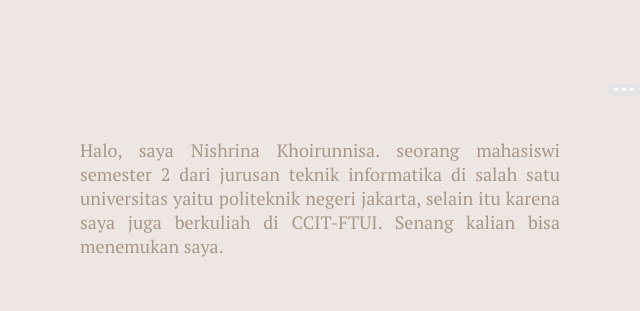
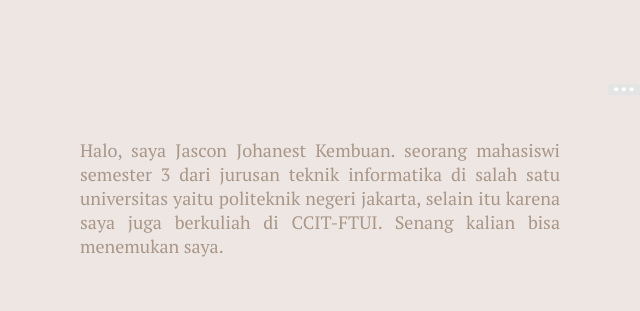
Before and after one commit to nishnisa/DevOps, a plain HTML site: page index.html in a window 1280 px wide. Shown: the part 860-1171 px from the top of the page, 134-774 px from the left. Drawn offline with Linux system fonts and the light colour scheme.

Commit message:
edit sedikit paragraf

```diff
--- a/index.html
+++ b/index.html
@@ -46,7 +46,7 @@
           <h1 class="text-header" id="me">ABOUT me</h1>
           <div class="grid-container grid-column-about">
             <p class="my-bio">
-              Halo, saya Nishrina Khoirunnisa. seorang mahasiswi semester 2 dari
+              Halo, saya Jascon Johanest Kembuan. seorang mahasiswi semester 3 dari
               jurusan teknik informatika di salah satu universitas yaitu
               politeknik negeri jakarta, selain itu karena saya juga berkuliah
               di CCIT-FTUI. Senang kalian bisa menemukan saya.
```
